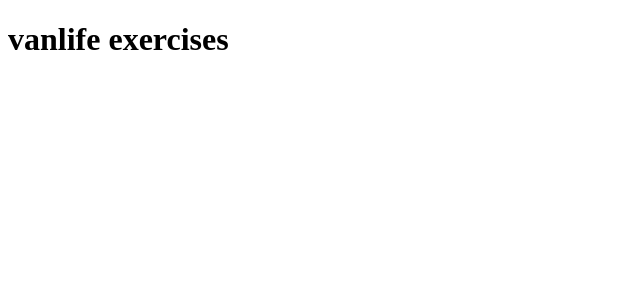
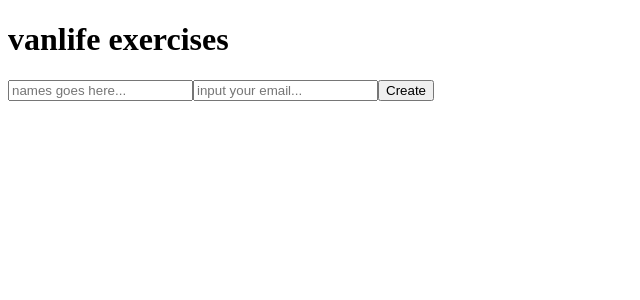
Before and after one commit to jabo-arnold-landry/vanlife-exercises, a React (Vite) app: page / in a window 1280 px wide. Shown: the top 300 px of the page, without its empty margins (0-640 px from the left). Built offline with nearby package versions, Linux system fonts and the light colour scheme.

Commit message:
add SignUp component to App for user registration

```diff
--- a/src/App.tsx
+++ b/src/App.tsx
@@ -1,7 +1,10 @@
+import { lazy } from "react";
+const SignUp = lazy(() => import("./pages/SignUp"));
 function App() {
   return (
     <>
       <h1>vanlife exercises</h1>
+      <SignUp />
     </>
   );
 }
```
